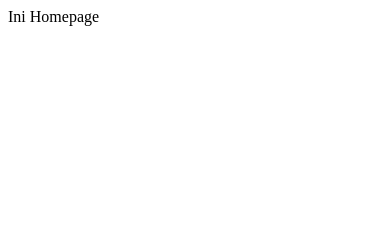
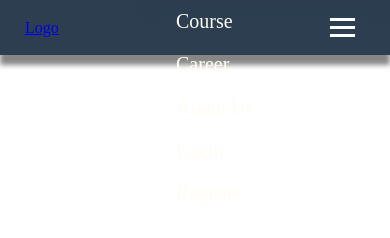
Before and after one commit to satyavirya-a/SkillSkill-Project, a plain HTML site: page HTML/homepage.html in a window 390 px wide. Drawn offline with Linux system fonts and the light colour scheme; a web font is replaced by a local one.

Commit message:
make navigation header and add global.css

```diff
--- /dev/null
+++ b/CSS/global.css
@@ -0,0 +1,147 @@
+@import url('https://fonts.googleapis.com/css2?family=Mansalva&family=Outfit:wght@100..900&display=swap');
+
+:root {
+  --bg-color: #FFFDF2;
+  --txt-color: #2D3436;
+  --nav-color: #2C3E50;
+  --sec-color: #E5CDC8;
+  --text-box-before: #979797;
+
+}
+
+
+* {
+    margin: 0;
+    padding: 0;
+
+    box-sizing: border-box;
+
+}
+
+.navbar {
+    background-color: var(--nav-color);
+
+    display: flex;
+    align-items: center;
+    justify-content: center;
+
+    position: sticky;
+
+    height: 55px;
+    width: 100%;
+
+    box-shadow: 0 10px 5px rgba(0, 0, 0, 0.475);
+
+    /* biar selalu diatas */
+    z-index: 999;
+}
+
+.navbar-container {
+    display: flex;
+    align-items: center;
+    justify-content: space-between;
+
+    width: 100%;
+    /* agar tetap bagus di layar gede */
+    max-width: 1600px;
+    padding: 0 25px;
+
+
+}
+
+.navbar-menu {
+    display: flex;
+    flex-direction: row;
+
+    text-align: center;
+    gap: 20px;
+
+    list-style: none;
+}
+
+.navbar-container .navbar-menu li a {
+    text-decoration: none;
+    color: var(--bg-color);
+
+    font-size:20px;
+    font-weight: 500;
+
+    padding: 3px 10px;
+
+    border-radius: 20px;
+    border: 2px solid transparent;
+
+    /* biar kaga mungkin dia bisa wrap */
+    white-space: nowrap;
+
+    transition: all 0.7s ease;
+}
+
+.navbar-container .navbar-menu li a:hover {
+    background-color: var(--bg-color);
+    border: 2px solid white;
+
+    color: black;
+
+}
+
+/* bikin burger menu di mobile */
+.navbar-toggle {
+    /* buat dia jadi gak keliatan di layar gede */
+    display: none;
+
+    background: transparent;
+    padding: 10px;
+
+    border: none;
+
+    cursor: pointer;
+}
+.bar {
+    display: block;
+    width: 25px;
+    height: 3px;
+    margin: 5px auto;
+    background: white;
+
+    transition: all 0.3s ease-in-out;
+}
+
+button {
+    background-color: rgba(255, 255, 255, 0);
+    border: none;
+
+}
+
+/* buat untuk layar < 700 */
+@media (max-width: 700px) {
+    .navbar {
+        backdrop-filter: none;
+    }
+
+    /* buat menu jadi vertikal kalau di hp */
+    .navbar-container .navbar-menu {
+        flex-direction: column;
+        align-items: flex-start;
+
+        position: absolute;
+
+        gap: 20px !important;
+        height: 10px;
+        width: 250px;
+        top: 0;
+        right: 0;
+
+        padding: 10px 1.5rem;
+
+        /* box-shadow: 0 10px 10px rgba(0, 0, 0, 0.5); */
+        backdrop-filter: blur(10px);
+
+    }
+
+    .navbar-toggle {
+        display: block;
+        /* untuk tetap diatas */
+        z-index: 999;
+    }
+}
--- a/CSS/login.css
+++ b/CSS/login.css
@@ -1,20 +1,4 @@
 
-@import url('https://fonts.googleapis.com/css2?family=Mansalva&family=Outfit:wght@100..900&display=swap');
-
-:root {
-  --bg-color: #FFFDF2;
-  --txt-color: #2D3436;
-  --nav-color: #2C3E50;
-  --sec-color: #E5CDC8;
-  --text-box-before: #979797;
-
-}
-
-* {
-    margin: 0;
-    padding: 0;
-    box-sizing: border-box;
-}
 
 body {
     display: flex;
--- a/HTML/homepage.html
+++ b/HTML/homepage.html
@@ -4,8 +4,30 @@
     <meta charset="UTF-8">
     <meta name="viewport" content="width=device-width, initial-scale=1.0">
     <title>Homepage</title>
+
+    <link rel="stylesheet" href="../CSS/global.css">
+
 </head>
 <body>
-    Ini Homepage
+    <nav class="navbar">
+        <div class="navbar-container">
+            <a href="homepage.html">Logo</a>
+                <!-- hamburger menu -->
+                <button class="navbar-toggle">
+                    <div class="bar"></div>
+                    <div class="bar"></div>
+                    <div class="bar"></div>
+                </button>
+            <ul class="navbar-menu">
+                <li><a href="">Course</a></li>
+                <li><a href="">Career</a></li>
+                <li><a href="">About Us</a></li>
+
+                <!-- mungkin ini nanti dibuat button aja kali -->
+                <li><a href="">Login</a></li>
+                <li><a href="">Register</a></li>
+            </ul>
+        </div>
+    </nav>
 </body>
 </html>
```
Also changed, not shown: HTML/login.html (+1 -0 lines).
